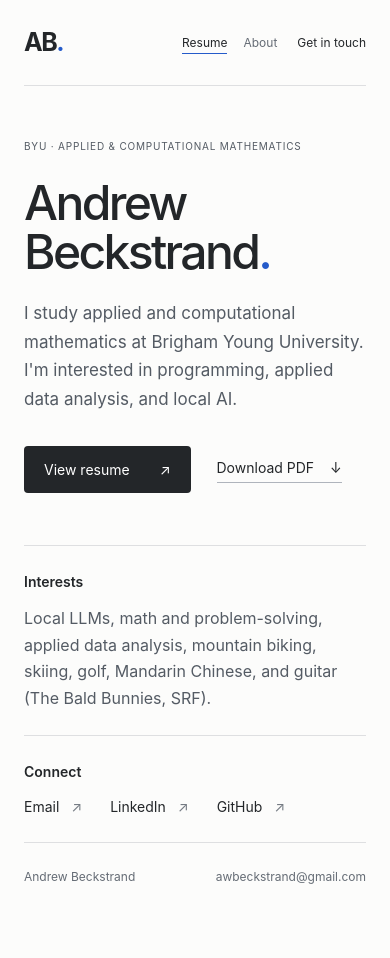
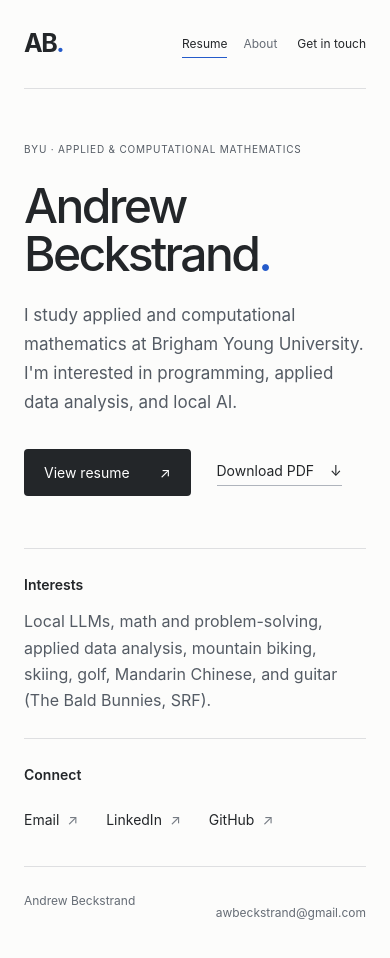
Before and after one commit to dbeckstr18/personal-site, a React (Vite) app: page / in a window 390 px wide. Shown: the top 958 px of the page. Before the commit the page ends 917 px from the top, so only its background shows below. Built offline with nearby package versions, Linux system fonts and the light colour scheme.

Commit message:
Polish mobile touch targets and image layout stability

```diff
--- a/src/App.css
+++ b/src/App.css
@@ -33,7 +33,7 @@ footer { border-top: 1px solid #dedfe1; padding: 24px 0 30px; display: flex; jus
 
 .site-header nav { display: flex; gap: 24px; margin-left: auto; margin-right: 40px; font-size: 14px; }
 .site-header nav a { color: #656c75; }
-.site-header nav a[aria-current="page"] { color: #232629; box-shadow: 0 1px #255bca; }
+.site-header nav a[aria-current="page"] { color: #232629; }
 .about-intro { padding: 72px 0 64px; }
 .about-intro h1 { max-width: 700px; font-size: clamp(40px, 6vw, 64px); line-height: 1.08; }
 .about-description { max-width: 660px; margin-top: 28px; color: #545b64; font-size: 18px; line-height: 1.8; }
@@ -78,3 +78,11 @@ body:has(.contact-dialog[open]) { overflow: hidden; }
 .contact-profiles { display: flex; gap: 28px; border-top: 1px solid #dedfe1; margin-top: 14px; padding-top: 22px; font-size: 14px; }
 .contact-profiles span { margin-left: 8px; }
 @media (max-width: 600px) { .header-contact.text-button { font-size: 12px; } .contact-panel { padding: 36px 24px 28px; } }
+
+/* Comfortable touch targets without changing the visual spacing. */
+.site-header nav a, .header-contact, .wordmark { display: inline-flex; align-items: center; min-height: 44px; }
+.site-header nav a { position: relative; }
+.site-header nav a[aria-current="page"]::after { content: ''; position: absolute; bottom: 8px; left: 0; right: 0; height: 1px; background: #255bca; }
+.social-links a, .social-links button, footer button, .contact-profiles a { display: inline-flex; align-items: center; min-height: 44px; }
+.contact-close { width: 44px; height: 44px; display: grid; place-items: center; top: 8px; right: 10px; }
+main:focus { outline: none; }
--- a/src/App.tsx
+++ b/src/App.tsx
@@ -18,7 +18,7 @@ export default function App() {
   useEffect(() => { document.title = about ? 'About | Andrew Beckstrand' : 'Andrew Beckstrand' }, [about])
   return (
     <div className="site-shell">
-      <a className="skip-link" href="#main">Skip to content</a>
+      <a className="skip-link" href="#main" onClick={event => { event.preventDefault(); const main = document.getElementById('main'); main?.focus(); main?.scrollIntoView() }}>Skip to content</a>
       <header className="site-header">
         <a className="wordmark" href="#home" aria-label="Andrew Beckstrand, home">AB<span>.</span></a>
         <nav aria-label="Main navigation">
@@ -44,7 +44,7 @@ export default function App() {
           </div>
         </div>
       </dialog>
-      <main id="main">
+      <main id="main" tabIndex={-1}>
         {about ? <>
           <section className="about-intro" aria-labelledby="about-title">
             <p className="eyebrow">A little about me</p>
@@ -56,7 +56,7 @@ export default function App() {
               <p>I started playing guitar in 2019, and I have enjoyed it as a hobby ever since. I like learning new songs, jamming with my friends, and playing for people. My favorite guitarist is Eddie Van Halen, and I also like to play John Mayer and Jack Johnson.</p>
             </div>
             <div className="photo-grid guitar-photos">
-              <figure><img src="/images/guitar-concert.jpg" width="553" height="553" alt="Drew playing electric guitar onstage with the Soul Research Foundation" /><figcaption>Playing a concert with the Soul Research Foundation.</figcaption></figure>
+              <figure><img src="/images/guitar-concert.jpg" width="1000" height="998" alt="Drew playing electric guitar onstage with the Soul Research Foundation" /><figcaption>Playing a concert with the Soul Research Foundation.</figcaption></figure>
               <figure><img src="/images/partscaster-transparent.png" width="1086" height="1448" alt="The custom blue partscaster guitar Drew built" loading="lazy" /><figcaption>The custom partscaster guitar I built over a summer</figcaption></figure>
             </div>
           </section>
@@ -65,8 +65,8 @@ export default function App() {
               <p>I started to take mountain biking seriously when I was 15. I joined my high school mountain biking team, and raced with them all 4 years of high school. I love to go fast downhill and test my limits on jumps and technical trails. Some of my favorite places in Utah to go are the Wasatch Crest Trail, Levitate trail in Draper, and Deer Valley bike park.</p>
             </div>
             <div className="photo-grid biking-photos">
-              <figure><img src="/images/nica-eagle-mountain.jpg" width="1488" height="2114" alt="Drew racing his mountain bike on a rocky course at Eagle Mountain" loading="lazy" /><figcaption>Racing with NICA at Eagle Mountain</figcaption></figure>
-              <figure><img src="/images/vernal-preride.jpg" width="1024" height="768" alt="Drew and a friend with their mountain bikes on a race course in Vernal" loading="lazy" /><figcaption>Pre-riding a race course in Vernal, UT</figcaption></figure>
+              <figure><img src="/images/nica-eagle-mountain.jpg" width="703" height="1000" alt="Drew racing his mountain bike on a rocky course at Eagle Mountain" loading="lazy" /><figcaption>Racing with NICA at Eagle Mountain</figcaption></figure>
+              <figure><img src="/images/vernal-preride.jpg" width="1000" height="750" alt="Drew and a friend with their mountain bikes on a race course in Vernal" loading="lazy" /><figcaption>Pre-riding a race course in Vernal, UT</figcaption></figure>
             </div>
           </section>
         </> : <>
```
